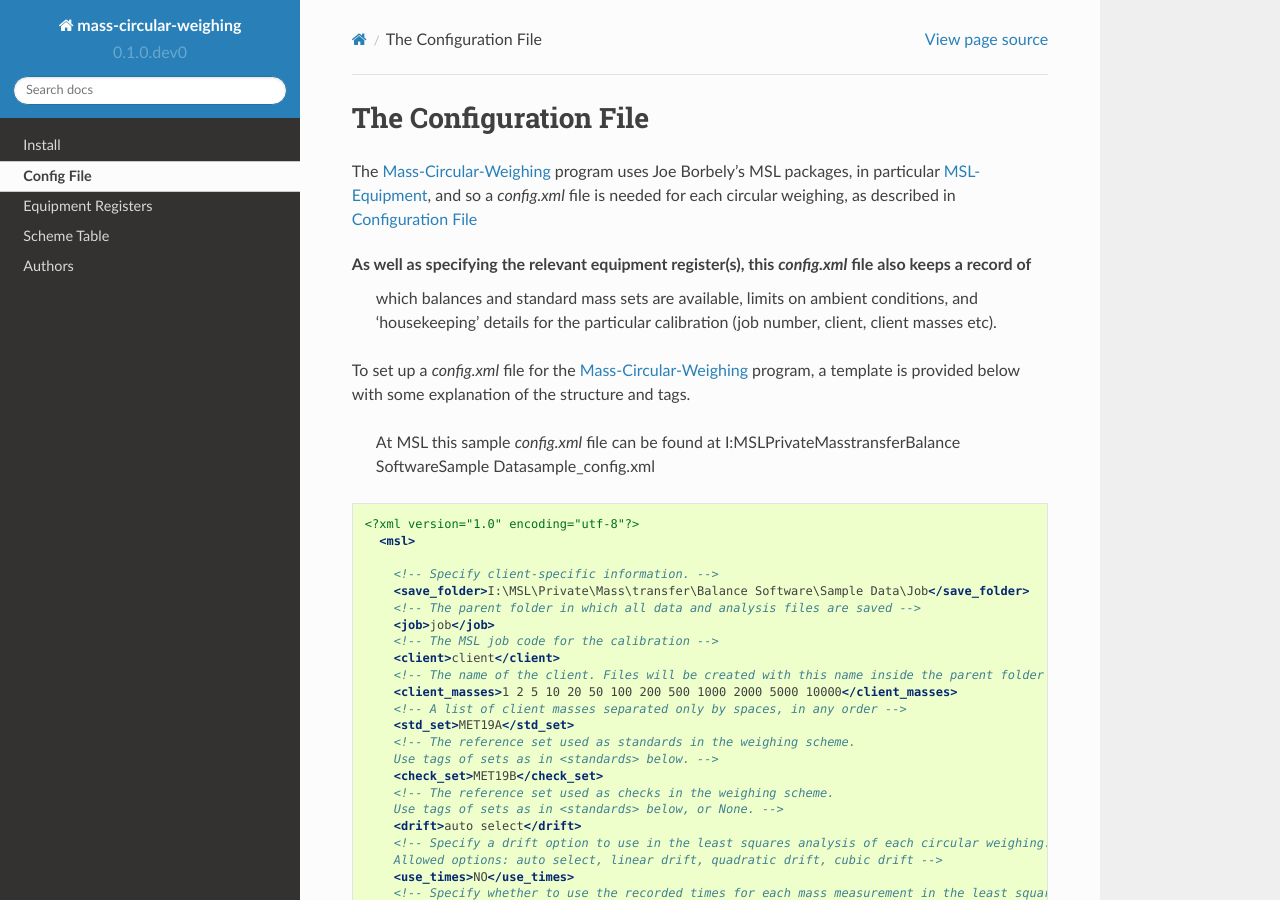
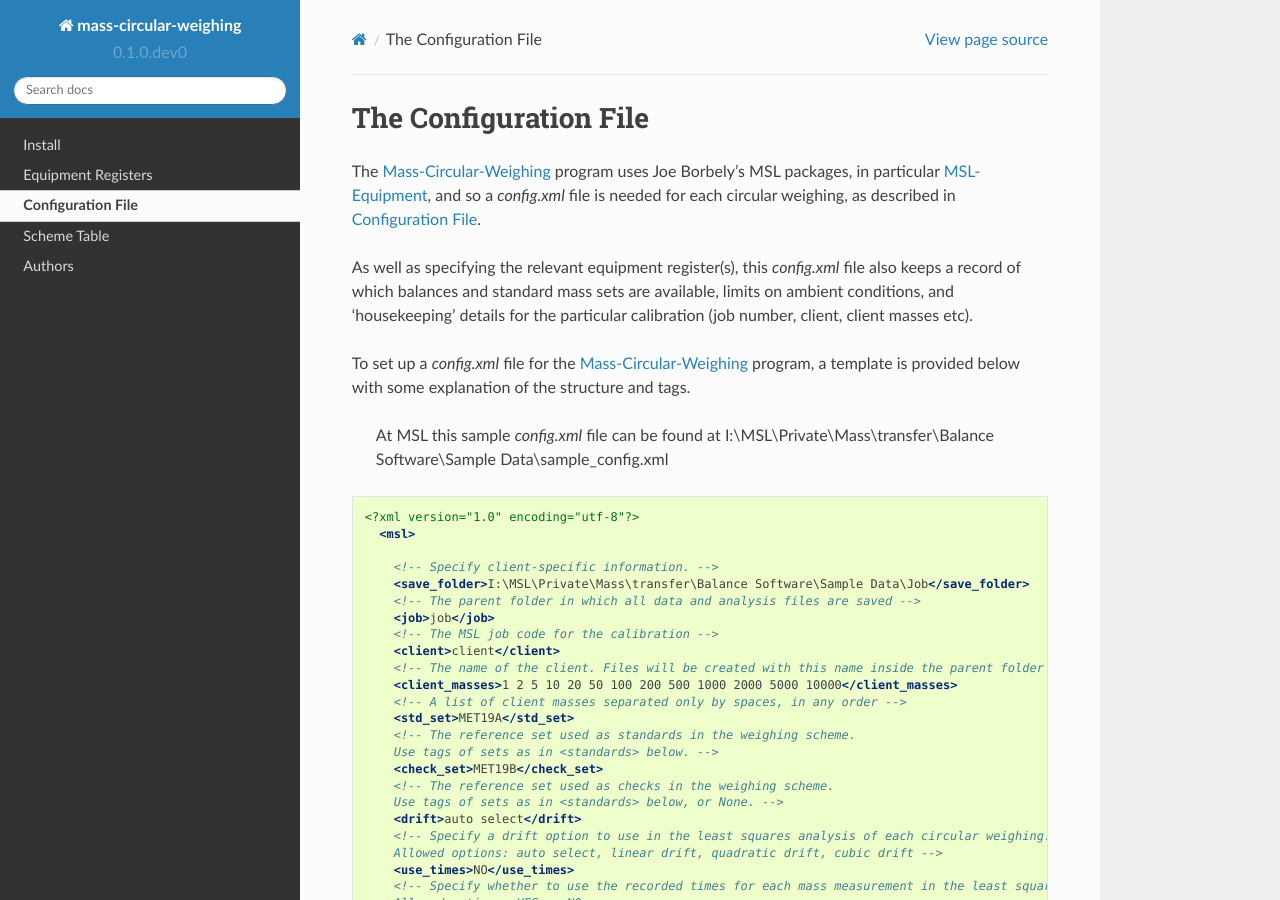
Before and after one commit to MSLNZ/Mass-Circular-Weighing, a Sphinx documentation site: the page built from docs/configfile.rst, in a window 1280 px wide and 900 px high. Built offline with Sphinx 7.4.7 and the Read the Docs theme 2.0.0, drawn with Linux system fonts in a browser that asks for light colours; pages that are not in the unit, such as notebooks, are missing from menus.

Commit message:
Minor edits to first draft of docs - typesetting and links

```diff
--- a/docs/configfile.rst
+++ b/docs/configfile.rst
@@ -4,17 +4,17 @@ The Configuration File
 ======================
 
 The :ref:`mass-circular-weighing-welcome` program uses Joe Borbely's MSL packages, in particular MSL-Equipment_,
-and so a *config.xml* file is needed for each circular weighing, as described in `Configuration File`_
+and so a *config.xml* file is needed for each circular weighing, as described in `Configuration File`_.
 
 As well as specifying the relevant equipment register(s), this *config.xml* file also keeps a record of
-        which balances and standard mass sets are available,
-        limits on ambient conditions,
-        and 'housekeeping' details for the particular calibration (job number, client, client masses etc).
+which balances and standard mass sets are available, limits on ambient conditions,
+and 'housekeeping' details for the particular calibration (job number, client, client masses etc).
 
 To set up a *config.xml* file for the :ref:`mass-circular-weighing-welcome` program, a template is provided below
 with some explanation of the structure and tags.
 
-    At MSL this sample *config.xml* file can be found at I:\MSL\Private\Mass\transfer\Balance Software\Sample Data\sample_config.xml
+    At MSL this sample *config.xml* file can be found at I:\\MSL\\Private\\Mass\\transfer\\Balance Software\\Sample Data\\sample_config.xml
+
 
 .. code-block:: xml
 
--- a/docs/index.rst
+++ b/docs/index.rst
@@ -31,7 +31,7 @@ More information about the various parts of the program are provided in the link
         which balances and standard mass sets are available,
         limits on ambient conditions,
         and 'housekeeping' details for the particular calibration (job number, client, client masses etc).
-        More information about the config.xml file is provided under :ref:`configfile`.
+        More information about the *config.xml* file is provided under :ref:`configfile`.
 
 4. Decide on a weighing scheme and either enter it manually into the :ref:`schemetable`
    or load it from an Excel file by drag-drop into the table.
@@ -53,8 +53,8 @@ Contents
    :maxdepth: 2
 
    Install <install>
-   Config File <configfile>
    Equipment Registers <equip_registers>
+   Configuration File <configfile>
    Scheme Table <scheme_table>
    License <license>
    Authors <authors>
--- a/docs/scheme_table.rst
+++ b/docs/scheme_table.rst
@@ -1,6 +1,6 @@
 .. _schemetable:
 
-Weighing Schemes and the Scheme Table
+The Scheme Table
 =====================================
 
 A weighing scheme describes the comparisons involved in a calibration,
@@ -20,7 +20,7 @@ The columns in the scheme table are:
 5.  The number of acceptable runs that have been collected (not editable)
 
 Entries in these columns must follow specific formats.
-For example, within a weight group individual masses are described by strings,
+For example, within a weight group individual masses are described by their 'weight IDs' (strings),
 and multiple masses in a weight group are grouped into a weight group using '+'.
 Weight groups in a comparison are separated by spaces. For example, the scheme table might look like this:
 
```
Also changed, not shown: docs/equip_registers.rst (+4 -3 lines).
